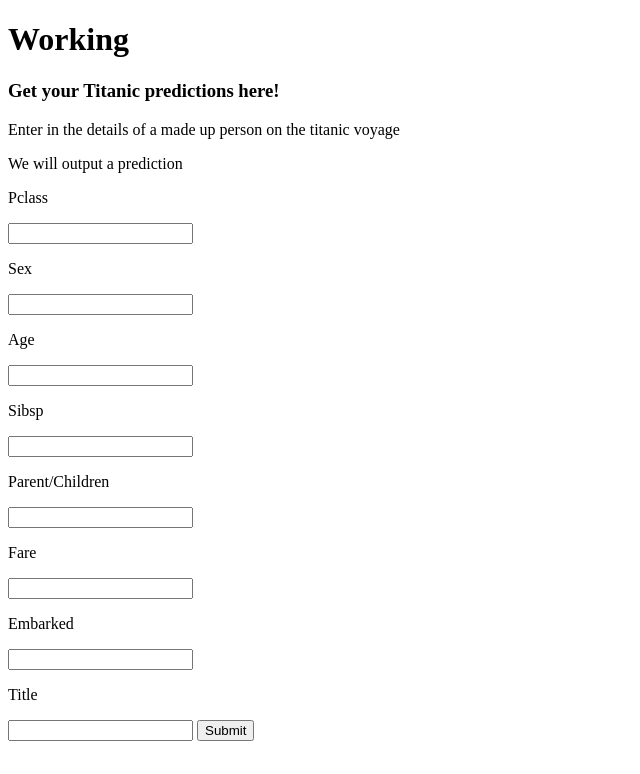
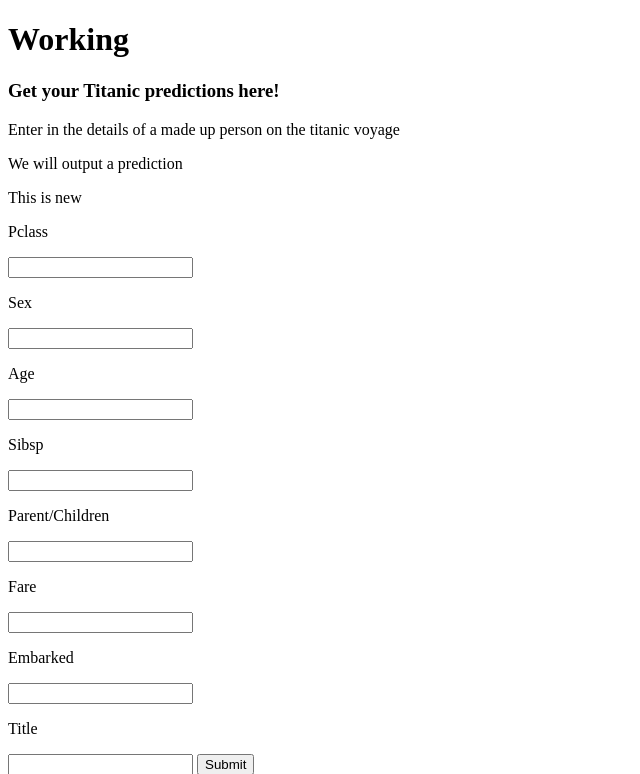
Before and after one commit to alirezamaleki/unaicorn, a Django app: page / in a window 1280 px wide. Shown: the top 774 px of the page, without its empty margins (0-640 px from the left). Run offline with Django 3.2, Linux system fonts and the light colour scheme.

Commit message:
Updated index.html

```diff
--- a/titanic/templates/index.html
+++ b/titanic/templates/index.html
@@ -10,6 +10,7 @@
     <h3>Get your Titanic predictions here!</h3>
     <p>Enter in the details of a made up person on the titanic voyage</p>
     <p>We will output a prediction</p>
+    <p>This is new</p>
 
     <form action="{% url 'result' %}">
         {% csrf_token %}
```
